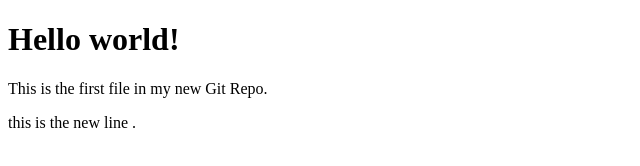
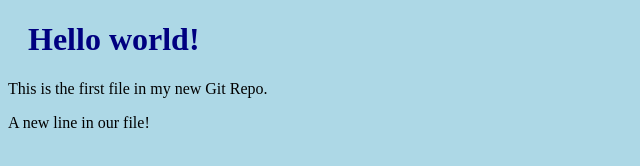
Before and after one commit to Shubham0503-sy/hello-world, a plain HTML site: page index.html in a window 1280 px wide. Shown: the whole page, without its empty margins (0-640 px from the left). Drawn offline with Linux system fonts and the light colour scheme.

Commit message:
do some change in index.html

```diff
--- a/index.html
+++ b/index.html
@@ -1,13 +1,14 @@
-	<!DOCTYPE HTML>
+<!DOCTYPE html>
 <html>
 	<head>
 		<title>Hello World!</title>
+		<link rel="stylesheet" href="bluestyle.css">
 	</head>
 	<body>
 
 		<h1>Hello world!</h1>
 		<p>This is the first file in my new Git Repo.</p>
-												<p>this is the new line .</p>
+		<p>A new line in our file!</p>
 
 	</body>
 </html>
```
Lines whose indentation alone changed are shown as unchanged.
